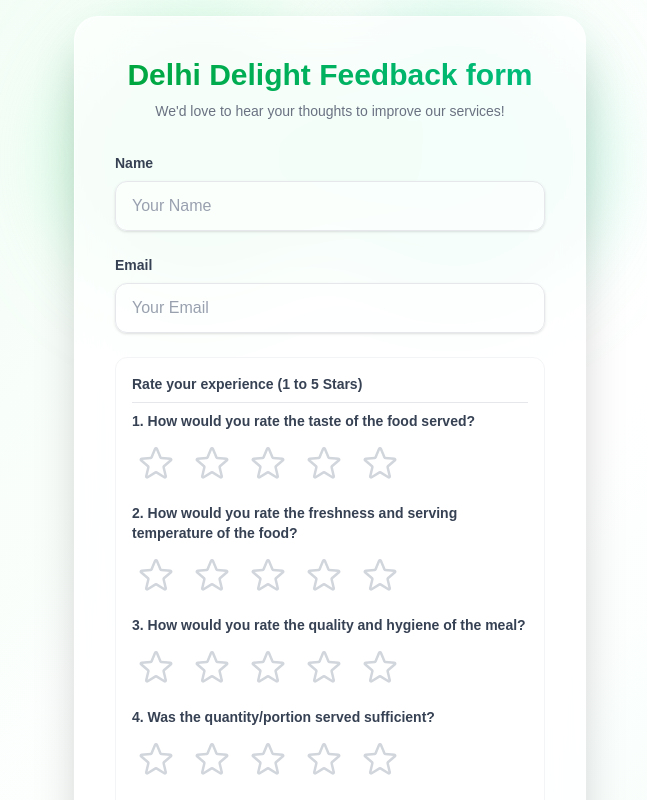
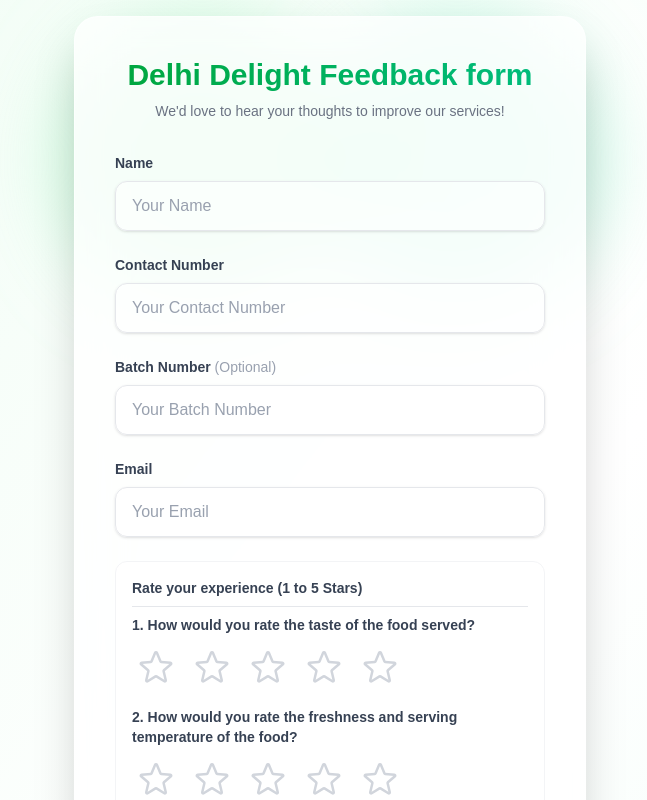
Before and after one commit to saurabhkuriyal/Checkpoint, a Next.js app: page /mess/QRCodeform in a window 1280 px wide. Shown: the top 800 px of the page, without its empty margins (310-957 px from the left). Built offline with nearby package versions, Linux system fonts and the light colour scheme.

Commit message:
adding more inputs in QR code form

```diff
--- a/app/api/mess/feedback/route.ts
+++ b/app/api/mess/feedback/route.ts
@@ -18,6 +18,8 @@ export async function POST(req: NextRequest) {
 
         const message = formData.get("message") as string;
         const name = formData.get("name") as string;
+        const number = formData.get("number") as string;
+        const batchNumber = formData.get("batchNumber") as string || "";
         const email = formData.get("email") as string;
         const ratingTaste = Number(formData.get("ratingTaste"));
         const ratingFreshness = Number(formData.get("ratingFreshness"));
@@ -26,7 +28,7 @@ export async function POST(req: NextRequest) {
         const ratingOverall = Number(formData.get("ratingOverall"));
         const imageFile = formData.get("image") as File; // This will be the File object if provided
 
-        console.log("Feedback data received:", { message, name, email, hasImage: !!imageFile });
+        console.log("Feedback data received:", { message, name, number, email, hasImage: !!imageFile });
 
         //Saving image to coudinary and getting URL
 
@@ -59,6 +61,8 @@ export async function POST(req: NextRequest) {
         const createFeedback = await FeedbackModel.create({
             message,
             name,
+            number,
+            batchNumber,
             email,
             ratingTaste,
             ratingFreshness,
--- a/component/mess/QRCodeForm.tsx
+++ b/component/mess/QRCodeForm.tsx
@@ -46,6 +46,33 @@ export const QRCodeForm: React.FC = () => {
               required
               className="w-full px-4 py-3 bg-white/50 border border-gray-200 rounded-xl text-gray-800 placeholder-gray-400 focus:outline-none focus:ring-2 focus:ring-green-500 focus:border-transparent transition-all duration-200 shadow-sm"
               placeholder="Your Name"
+            />
+          </div>
+
+          <div className="space-y-2">
+            <label htmlFor="number" className="block text-sm font-semibold text-gray-700">Contact Number</label>
+            <input
+              type="text"
+              id="number"
+              name="number"
+              value={formData.number}
+              onChange={handleTextChange}
+              required
+              className="w-full px-4 py-3 bg-white/50 border border-gray-200 rounded-xl text-gray-800 placeholder-gray-400 focus:outline-none focus:ring-2 focus:ring-green-500 focus:border-transparent transition-all duration-200 shadow-sm"
+              placeholder="Your Contact Number"
+            />
+          </div>
+
+          <div className="space-y-2">
+            <label htmlFor="batchNumber" className="block text-sm font-semibold text-gray-700">Batch Number <span className="text-gray-400 font-normal">(Optional)</span></label>
+            <input
+              type="text"
+              id="batchNumber"
+              name="batchNumber"
+              value={formData.batchNumber}
+              onChange={handleTextChange}
+              className="w-full px-4 py-3 bg-white/50 border border-gray-200 rounded-xl text-gray-800 placeholder-gray-400 focus:outline-none focus:ring-2 focus:ring-green-500 focus:border-transparent transition-all duration-200 shadow-sm"
+              placeholder="Your Batch Number"
             />
           </div>
 
@@ -133,7 +160,7 @@ export const QRCodeForm: React.FC = () => {
           </div>
 
           <div className="space-y-2">
-            <label htmlFor="image" className="block text-sm font-semibold text-gray-700">Upload Image <span className="text-gray-400 font-normal">(Optional)</span></label>
+            <label htmlFor="image" className="block text-sm font-semibold text-gray-700">Upload Image</label>
             <div className="relative border-2 border-dashed border-gray-300 rounded-xl p-4 hover:border-green-500 transition-colors bg-white/50">
               <input
                 type="file"
--- a/hooks/mess/useQRCodeForm.ts
+++ b/hooks/mess/useQRCodeForm.ts
@@ -4,6 +4,8 @@ import { submitFeedback } from '@/services/mess.services';
 export interface QRCodeFormData {
   message: string;
   name: string;
+  number: string;
+  batchNumber: string;
   email: string;
   ratingTaste: number;
   ratingFreshness: number;
@@ -17,6 +19,8 @@ export const useQRCodeForm = () => {
   const [formData, setFormData] = useState<QRCodeFormData>({
     message: '',
     name: '',
+    number: '',
+    batchNumber: '',
     email: '',
     ratingTaste: 0,
     ratingFreshness: 0,
@@ -55,6 +59,17 @@ export const useQRCodeForm = () => {
 
   const handleSubmit = async (e: FormEvent) => {
     e.preventDefault();
+
+    if (!formData.ratingTaste || !formData.ratingFreshness || !formData.ratingQuality || !formData.ratingPortion || !formData.ratingOverall) {
+      alert("Please provide a rating for all questions before submitting.");
+      return;
+    }
+
+    if (!formData.image) {
+      alert("Please upload an image before submitting.");
+      return;
+    }
+
     setIsSubmitting(true);
     try {
       const res = await submitFeedback(formData);
@@ -63,7 +78,7 @@ export const useQRCodeForm = () => {
       if (res.success) {
         setIsSuccess(true);
         setFormData({
-          message: '', name: '', email: '',
+          message: '', name: '', number: '', batchNumber: '', email: '',
           ratingTaste: 0, ratingFreshness: 0, ratingQuality: 0,
           ratingPortion: 0, ratingOverall: 0, image: null
         });
--- a/models/feedback.model.ts
+++ b/models/feedback.model.ts
@@ -8,6 +8,14 @@ const feedbackSchema = new mongoose.Schema({
     name: {
         type: String,
         required: true,
+    },
+    number: {
+        type: String,
+        required: true,
+    },
+    batchNumber: {
+        type: String,
+        required: false,
     },
     email: {
         type: String,
--- a/services/mess.services.ts
+++ b/services/mess.services.ts
@@ -4,6 +4,8 @@ import { API } from '../constants/api';
 export const submitFeedback = async (data: {
     message: string;
     name: string;
+    number: string;
+    batchNumber?: string;
     email: string;
     ratingTaste: number;
     ratingFreshness: number;
@@ -19,6 +21,10 @@ export const submitFeedback = async (data: {
         const formData = new FormData();
         formData.append("message", data.message);
         formData.append("name", data.name);
+        formData.append("number", data.number);
+        if (data.batchNumber) {
+            formData.append("batchNumber", data.batchNumber);
+        }
         formData.append("email", data.email);
         formData.append("ratingTaste", String(data.ratingTaste));
         formData.append("ratingFreshness", String(data.ratingFreshness));
```
